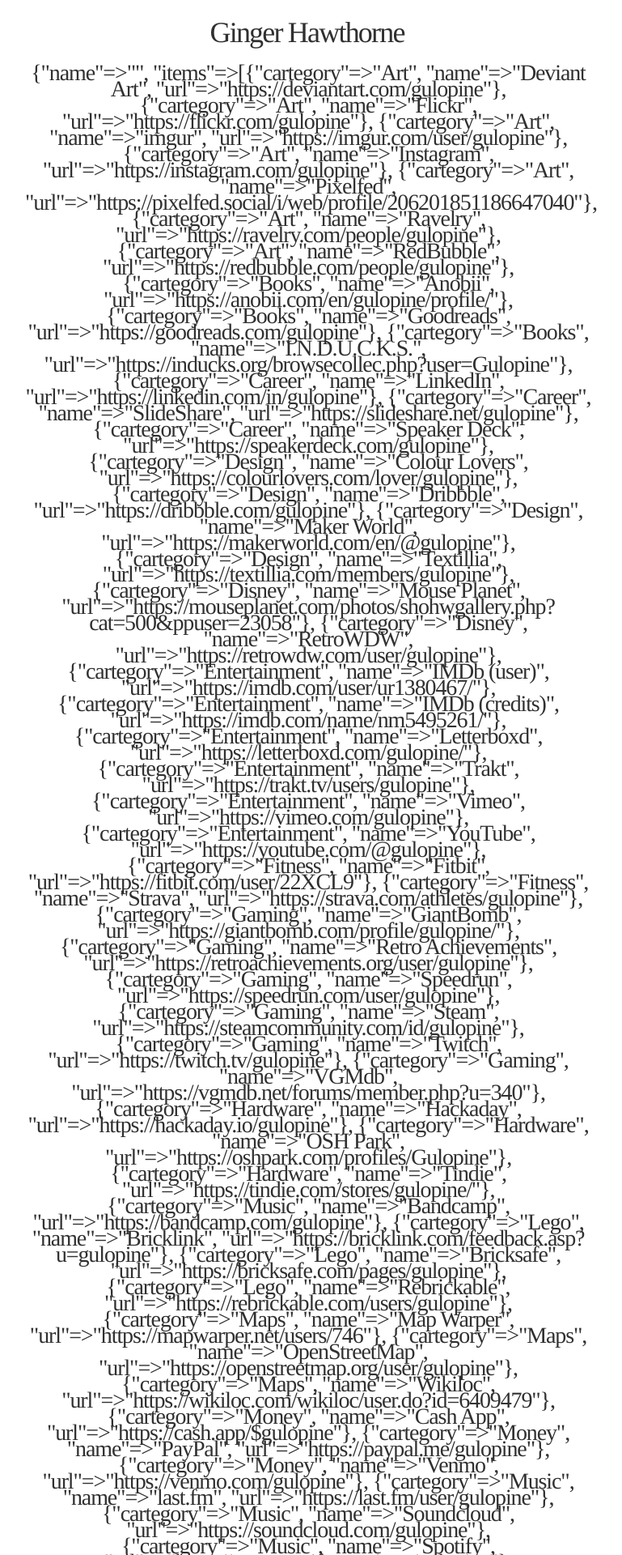
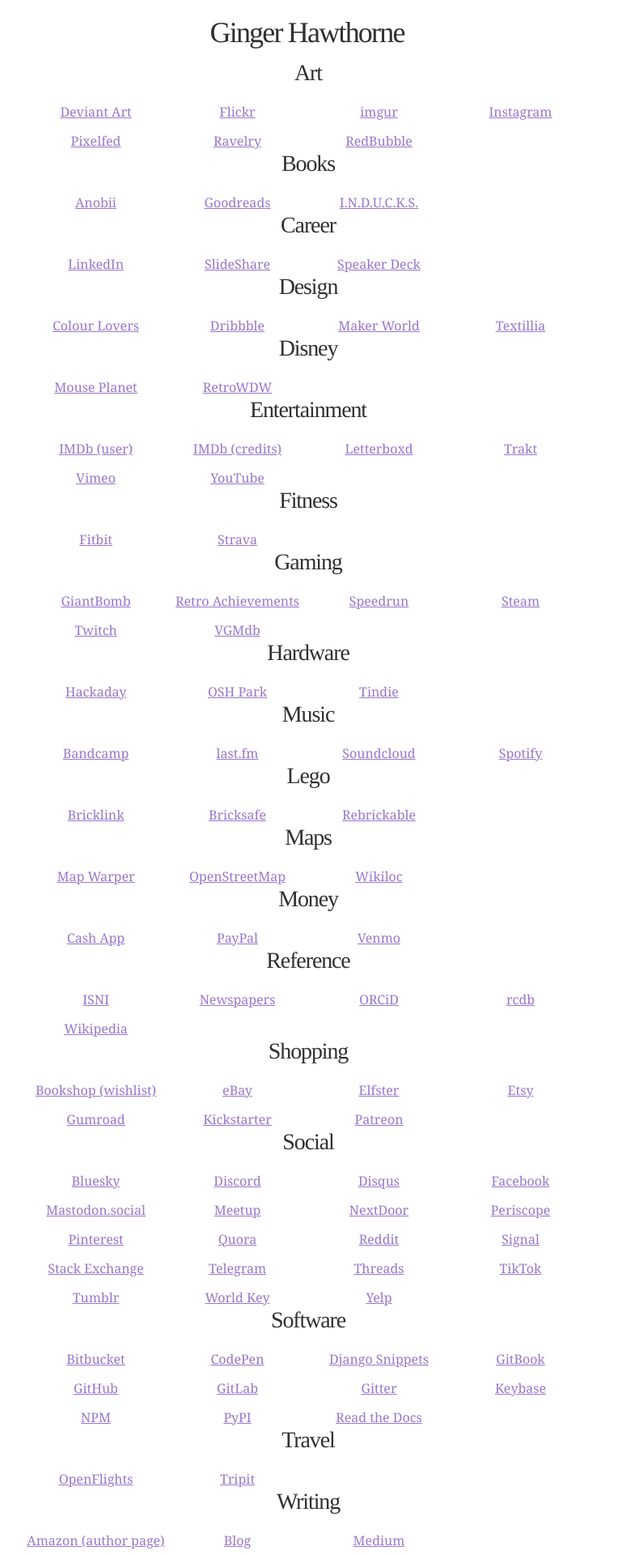
Before and after one commit to gulopine/gulopine.github.io, a Jekyll site: the page built from about/index.html, in a window 1280 px wide. Shown: the top 1920 px of the page at 81% size, without its empty margins (259-1028 px from the left). Built offline with Jekyll 4.4.1, drawn with Linux system fonts in a browser that asks for light colours; some of the changed text lies outside the part shown.

Commit message:
Let's fix this

```diff
--- a/_data/accounts.csv
+++ b/_data/accounts.csv
@@ -1,4 +1,4 @@
-cartegory,name,url
+category,name,url
 Art,Deviant Art,https://deviantart.com/gulopine
 Art,Flickr,https://flickr.com/gulopine
 Art,imgur,https://imgur.com/user/gulopine
--- a/about/index.html
+++ b/about/index.html
@@ -4,7 +4,7 @@ layout: default
 ---
 
 <style>
-	#accounts h2 {
+	#accounts h2, ul {
 		clear: both;
 		text-align: center;
 	}
@@ -19,10 +19,11 @@ layout: default
 <div id="accounts">
 {% assign categories = site.data.accounts | group_by: "category" %}
 {% for category in categories %}
-	<h2>{{ category }}</h2>
+	<h2>{{ category.name }}</h2>
 	<ul>
 	{% for account in category.items %}
 		<li><a rel="me" href="{{ account.url }}">{{ account.name }}</a></li>
 	{% endfor %}
+	</ul>
 {% endfor %}
 </div>
```
